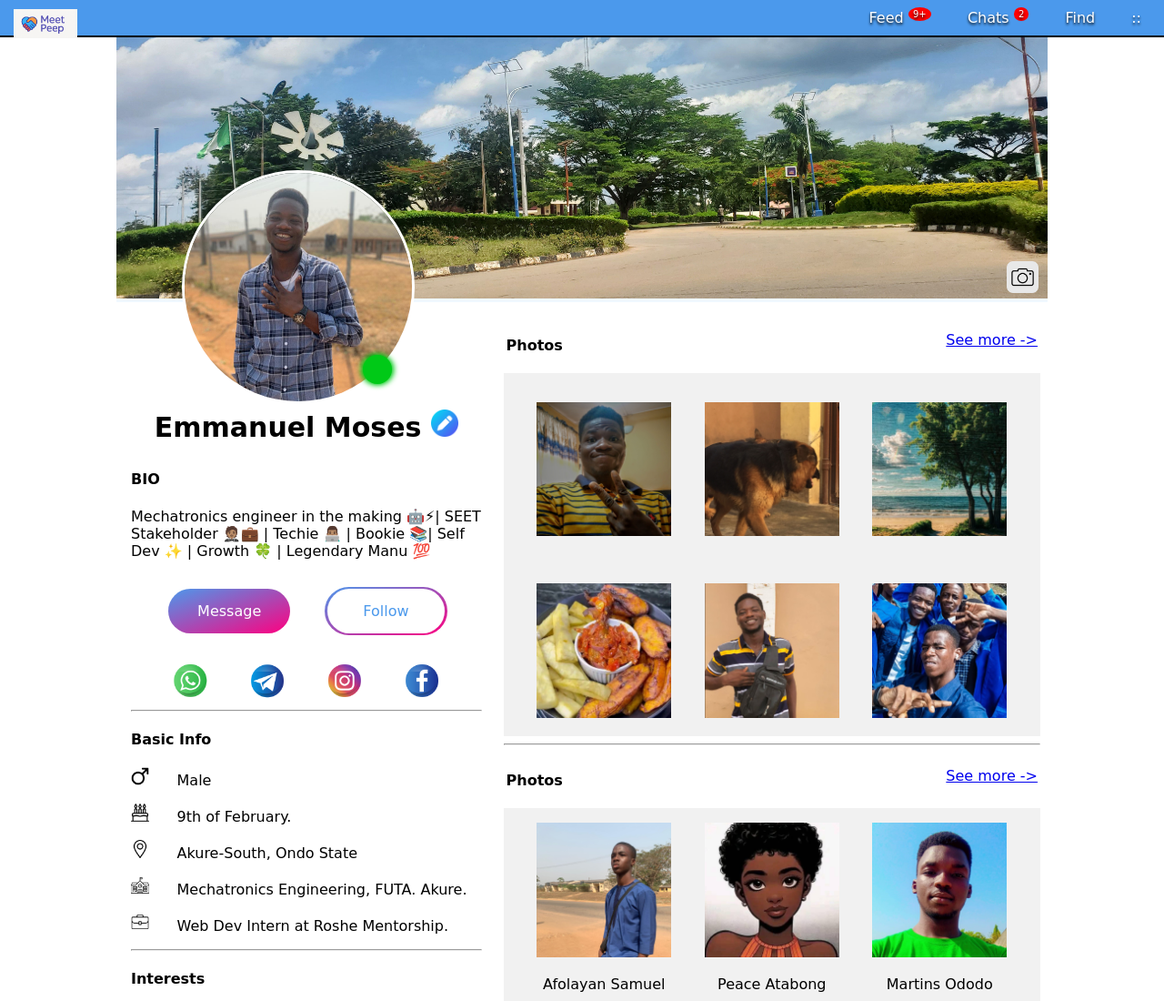
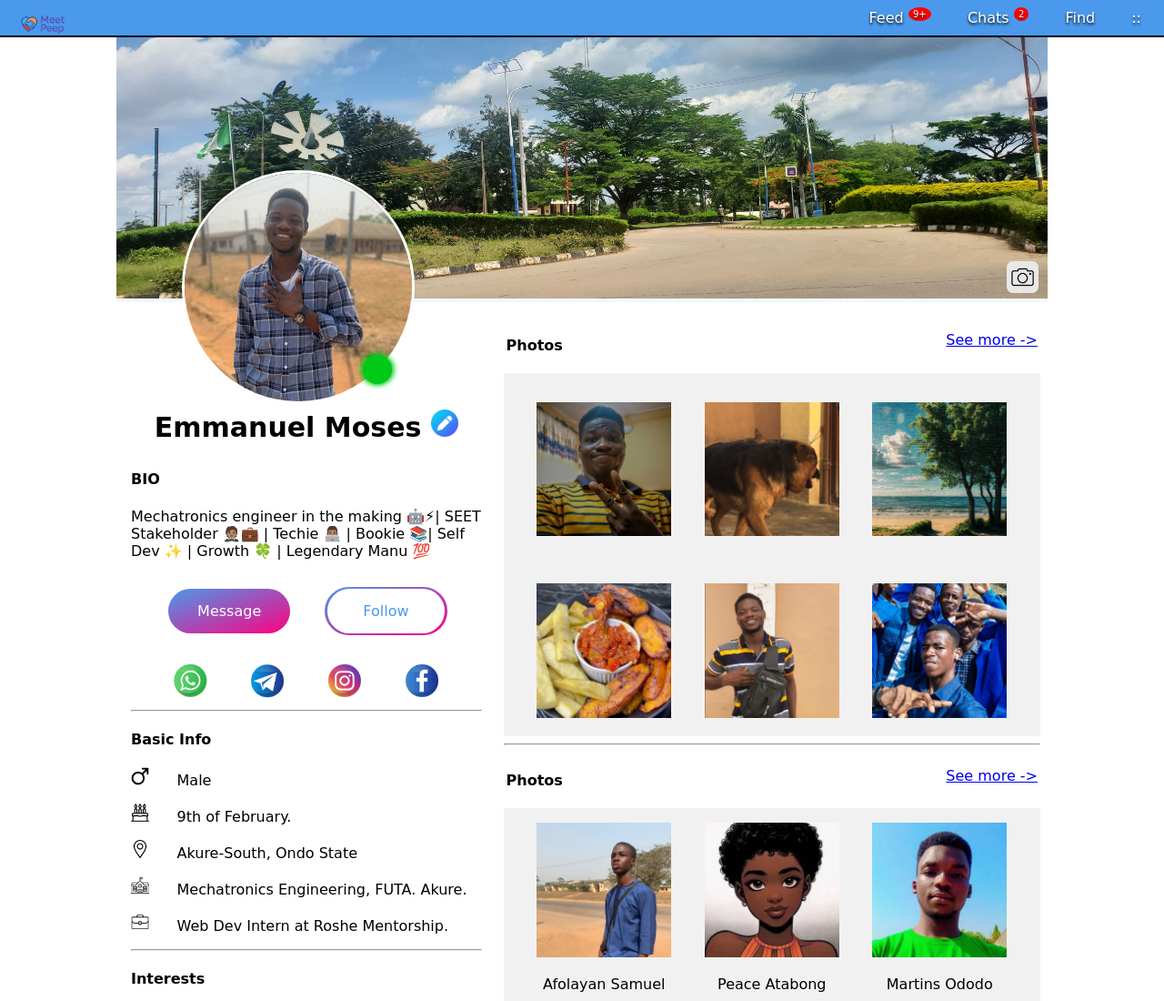
Before and after one commit to emmanuel562/My-Profile, a plain HTML site: page index.html in a window 1280 px wide. Shown: the top 1100 px of the page at 91% size. Drawn offline with Linux system fonts and the light colour scheme.

Commit message:
Update index.html (changed logo directory)

```diff
--- a/index.html
+++ b/index.html
@@ -15,7 +15,7 @@
 <body>
       <nav>
             <ul>
-                  <li style="float: left;"><a href="#"><img style="max-width: 70px;" src="img/meet peep logo.png"
+                  <li style="float: left;"><a href="#"><img style="max-width: 70px;" src="img/Logo.png"
                                     alt="Logo"></a></li>
                   <li> <a href="#"> ::</a></li>
                   <li><a href="#">Find</a></li>
```
